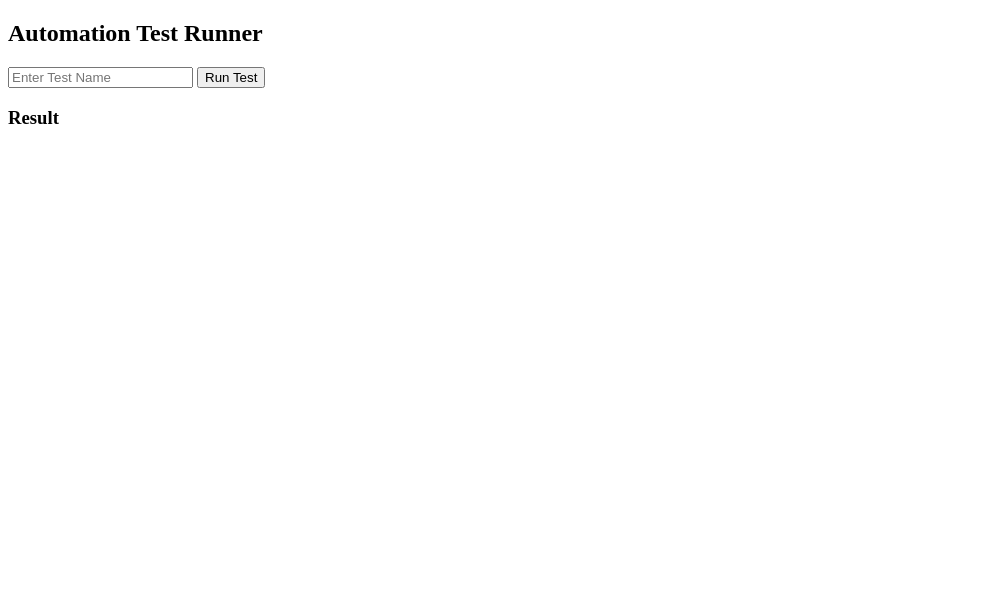
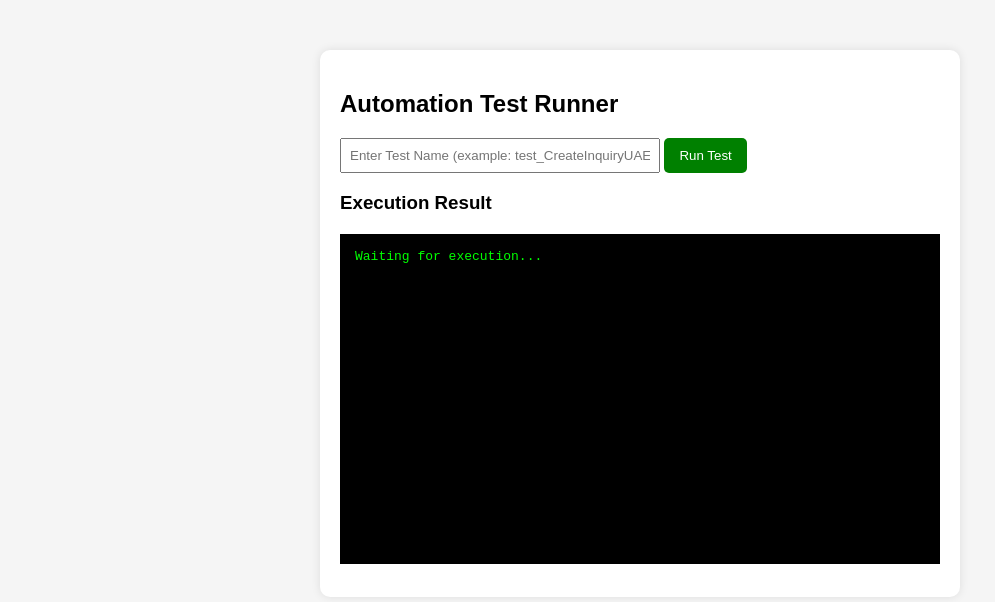
Before and after one commit to kishorpunem/HappyRobot_WebMobileAutomation, a plain HTML site: page UICode/UiCode.html in a window 1280 px wide. Shown: the whole page, without its empty margins (0-995 px from the left). Drawn offline with Linux system fonts and the light colour scheme.

Commit message:
Front Code Changes

```diff
--- a/UICode/UiCode.html
+++ b/UICode/UiCode.html
@@ -2,28 +2,79 @@
 <html>
 <head>
 <title>Automation Runner</title>
+
+<style>
+body{
+font-family: Arial;
+background:#f5f5f5;
+}
+
+.container{
+width:600px;
+margin:auto;
+margin-top:50px;
+background:white;
+padding:20px;
+border-radius:10px;
+box-shadow:0px 0px 10px rgba(0,0,0,0.1);
+}
+
+button{
+background:green;
+color:white;
+border:none;
+padding:10px 15px;
+cursor:pointer;
+border-radius:5px;
+}
+
+input{
+padding:8px;
+width:300px;
+}
+
+pre{
+background:black;
+color:lime;
+padding:15px;
+margin-top:20px;
+height:300px;
+overflow:auto;
+}
+</style>
+
 </head>
+
 <body>
+
+<div class="container">
 
 <h2>Automation Test Runner</h2>
 
-<input type="text" id="testName" placeholder="Enter Test Name">
+<input type="text" id="testName" placeholder="Enter Test Name (example: test_CreateInquiryUAECB.py)">
 
 <button onclick="runTest()">Run Test</button>
 
-<h3>Result</h3>
-<pre id="result"></pre>
+<h3>Execution Result</h3>
+
+<pre id="result">Waiting for execution...</pre>
+
+</div>
 
 <script>
 
-const API_BASE_URL = "http://127.0.0.1:8000";
+const API_URL = "http://127.0.0.1:8000/automation/run-test/CreateInquiryforGCC";
 
 async function runTest() {
 
     const testName = document.getElementById("testName").value;
 
+    document.getElementById("result").textContent = "Running automation...";
+
+    try {
+
         const response = await fetch(
-        `${API_BASE_URL}/automation/run-test/${testName}`,
+            `${API_URL}?test_name=${testName}`,
             {
                 method: "POST"
             }
@@ -33,6 +84,13 @@ async function runTest() {
 
         document.getElementById("result").textContent =
             JSON.stringify(data, null, 2);
+
+    } catch (error) {
+
+        document.getElementById("result").textContent =
+            "Error calling API: " + error;
+
+    }
 }
 
 </script>
```
Also changed, not shown: 1 other file. Lines whose indentation alone changed are shown as unchanged.
